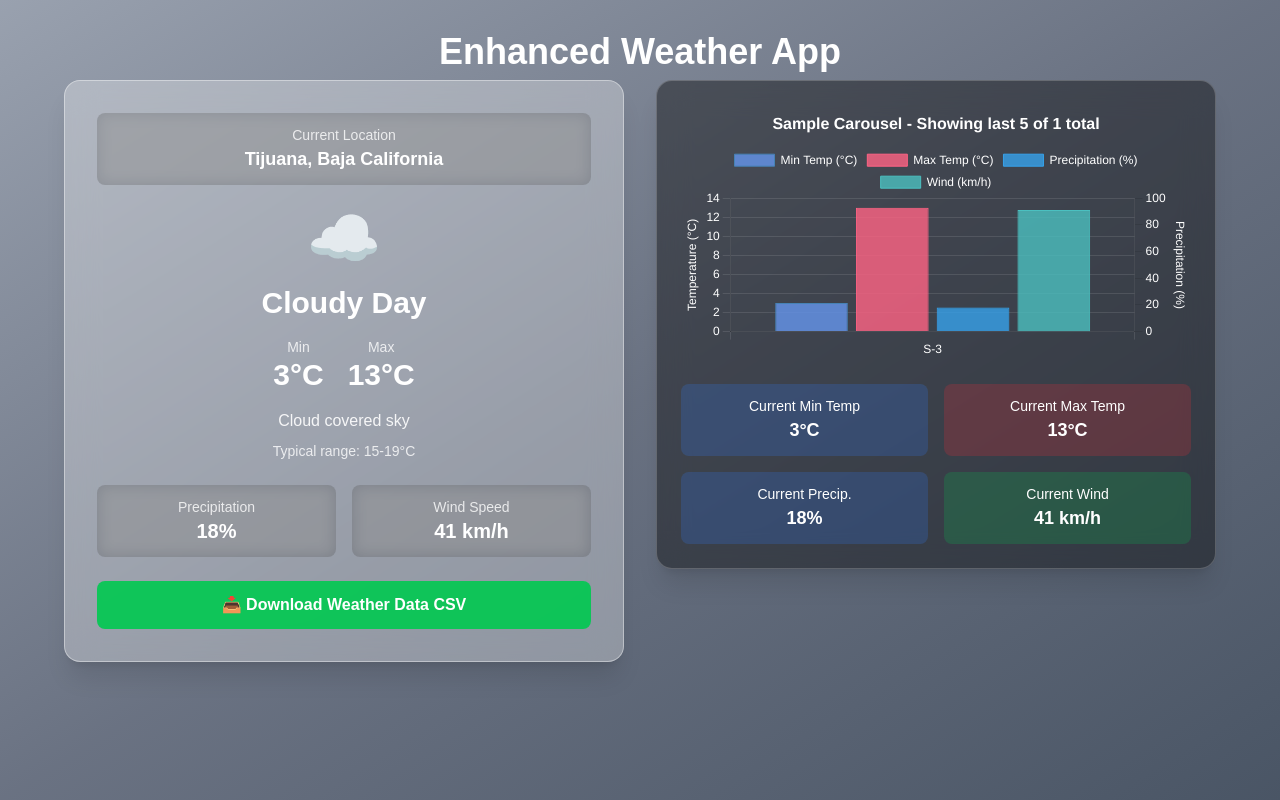
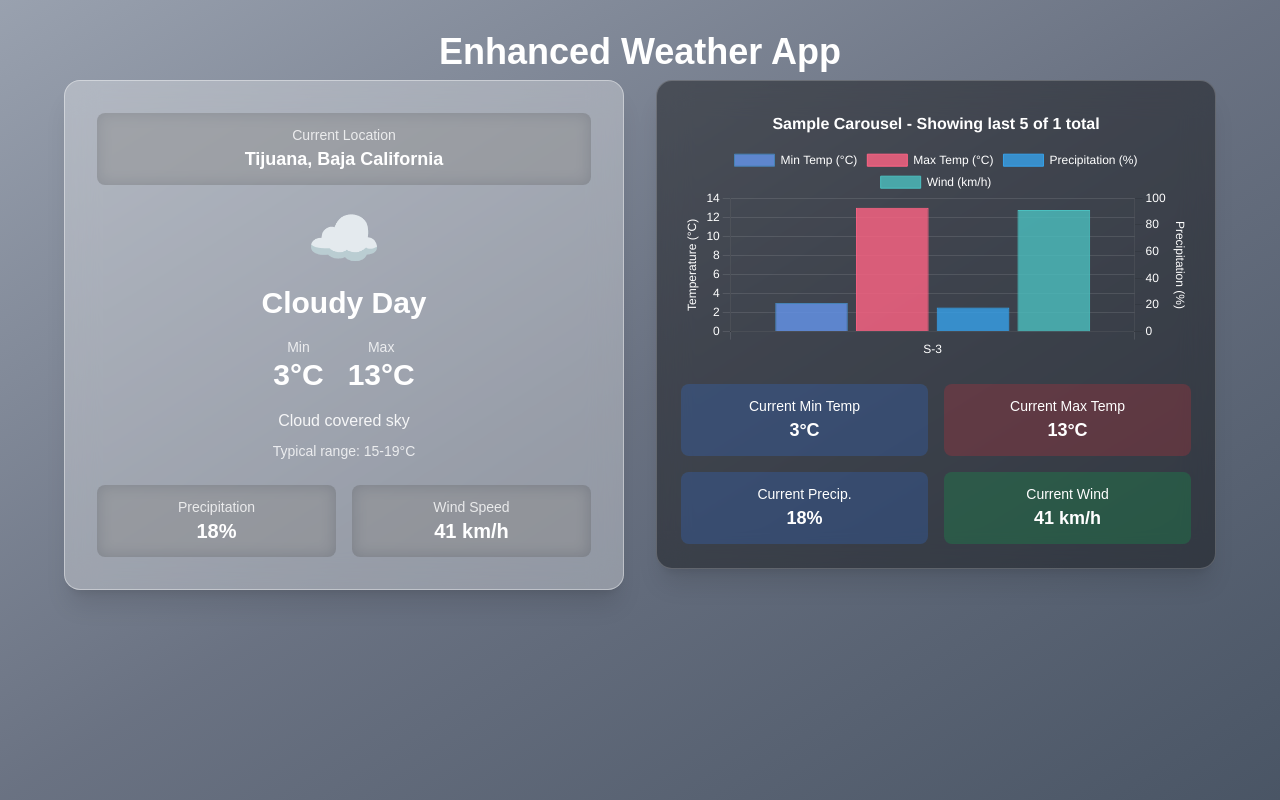
Before and after one commit to JorgeLR0610/Nubira, a Next.js app: page /paginaRes in a window 1280 px wide. Built offline with nearby package versions, Linux system fonts and the light colour scheme.

Commit message:
Revert "añadir boton descarga2"
This reverts commit 9869befb436786205e79756c87a5da76bf744906.

```diff
--- a/data/locations.json
+++ b/data/locations.json
@@ -1,9 +1,9 @@
 {
-  "id": "1759685981987",
-  "timestamp": "2025-10-05T17:39:41.987Z",
-  "lat": 26.831636773040167,
-  "lng": -106.18473010948982,
-  "address": "Balleza, Chihuahua, México",
+  "id": "1759683768944",
+  "timestamp": "2025-10-05T17:02:48.944Z",
+  "lat": 48.56195453518471,
+  "lng": -87.13628703641591,
+  "address": "Terrace Bay Township, Thunder Bay District, Northwestern Ontario, Ontario, P0T 2W0, Canada",
   "type": "user_selection",
-  "date": "2025-10-15"
+  "date": "2025-10-21"
 }
--- a/src/app/paginaRes/page.js
+++ b/src/app/paginaRes/page.js
@@ -30,47 +30,6 @@ const EnhancedWeatherPage = () => {
   const [address, setAddress] = useState('Loading location...');
   const [weatherHistory, setWeatherHistory] = useState([]);
   const [sampleCount, setSampleCount] = useState(0);
-  const [isDownloading, setIsDownloading] = useState(false);
-
-  // Function to handle CSV download
-  const handleDownloadCSV = async () => {
-    setIsDownloading(true);
-    try {
-      const response = await fetch('http://localhost:8000/download-csv', {
-        method: 'GET',
-      });
-
-      if (!response.ok) {
-        throw new Error('Error downloading CSV file');
-      }
-
-      // Convertir la respuesta a blob
-      const blob = await response.blob();
-
-      // Crear URL temporal para el blob
-      const url = window.URL.createObjectURL(blob);
-
-      // Crear elemento <a> para descargar
-      const a = document.createElement('a');
-      a.style.display = 'none';
-      a.href = url;
-      a.download = `weather_data_${address.replace(/[^a-zA-Z0-9]/g, '_')}.csv`;
-
-      // Añadir al DOM, hacer click y remover
-      document.body.appendChild(a);
-      a.click();
-      window.URL.revokeObjectURL(url);
-      document.body.removeChild(a);
-
-      console.log('✅ CSV file downloaded successfully');
-
-    } catch (error) {
-      console.error('❌ Error downloading CSV:', error);
-      alert('Error downloading CSV file');
-    } finally {
-      setIsDownloading(false);
-    }
-  };
 
   // Function to determine weather type based on average temperature
   const getWeatherTypeFromConditions = (minTemp, maxTemp, precip, wind) => {
@@ -414,30 +373,6 @@ const EnhancedWeatherPage = () => {
                   </div>
                 </div>
 
-                {/* Botón de descarga en la tarjeta del clima */}
-                <div className="mt-6">
-                  <button
-                    onClick={handleDownloadCSV}
-                    disabled={isDownloading}
-                    className={`w-full py-3 px-4 rounded-lg font-semibold transition transform duration-300 hover:scale-105 disabled:opacity-50 disabled:cursor-not-allowed flex items-center justify-center gap-2 ${
-                      currentWeather.textColor === 'text-gray-800'
-                        ? 'bg-green-600 text-white hover:bg-green-700'
-                        : 'bg-green-500/90 text-white hover:bg-green-600/90'
-                    }`}
-                  >
-                    {isDownloading ? (
-                      <>
-                        <div className="animate-spin rounded-full h-4 w-4 border-b-2 border-white"></div>
-                        Downloading CSV...
-                      </>
-                    ) : (
-                      <>
-                        📥 Download Weather Data CSV
-                      </>
-                    )}
-                  </button>
-                </div>
-
                 {(weatherType === 'thunderstorm' || weatherType === 'hail') && (
                   <div className="mt-4 p-3 bg-red-500/70 rounded-lg backdrop-blur-sm">
                     <p className="text-white font-bold text-sm">
```
